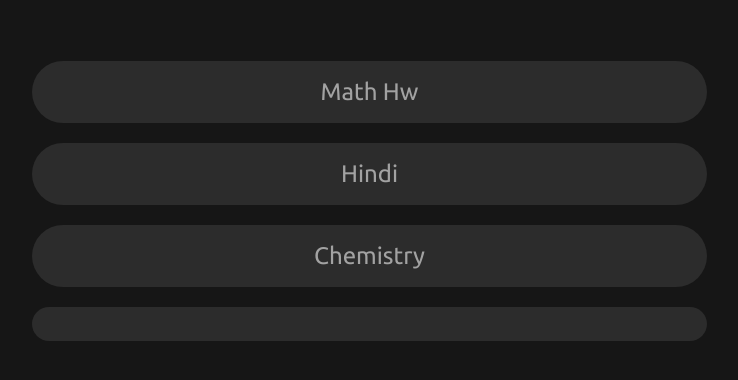
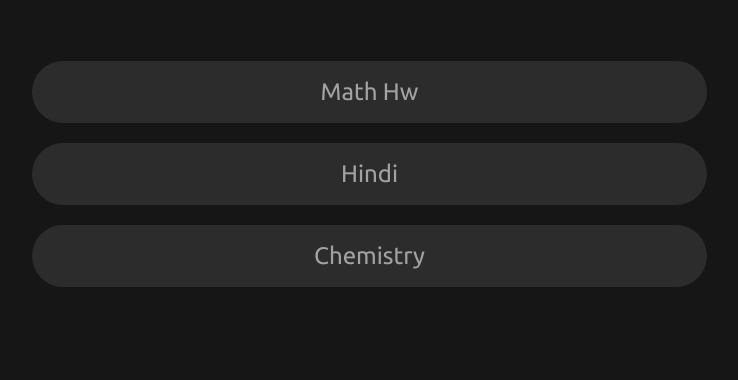
Before and after one commit to Darkstar637/Task, a plain HTML site: page index.html in a window 1280 px wide. Shown: the part 194-574 px from the top of the page, without its empty margins (271-1009 px from the left). Drawn offline with Linux system fonts and the light colour scheme.

Commit message:
Update index.html

```diff
--- a/index.html
+++ b/index.html
@@ -13,13 +13,14 @@
      </style>
     </head>
     <body>
-
+	<!--Scetion below contains codes of Icon-->
 	<img id="userPhoto" title="Yep, that's me." src="avatar.webp" alt="User Photo">
      <a id="userName" class="text">Snipex</a>
-        <div id="links">
+       <!--Scetion below contains Tasks-->
+		<div id="links">
             <a class="link hvr-grow" >Math Hw</a>
             <a class="link hvr-grow" >Hindi</a>
             <a class="link hvr-grow" >Chemistry</a>
-            <a class="link hvr-grow" ></a>
+          <!-- <a class="link hvr-grow" ></a>-->
     </body>
 </html>
```
